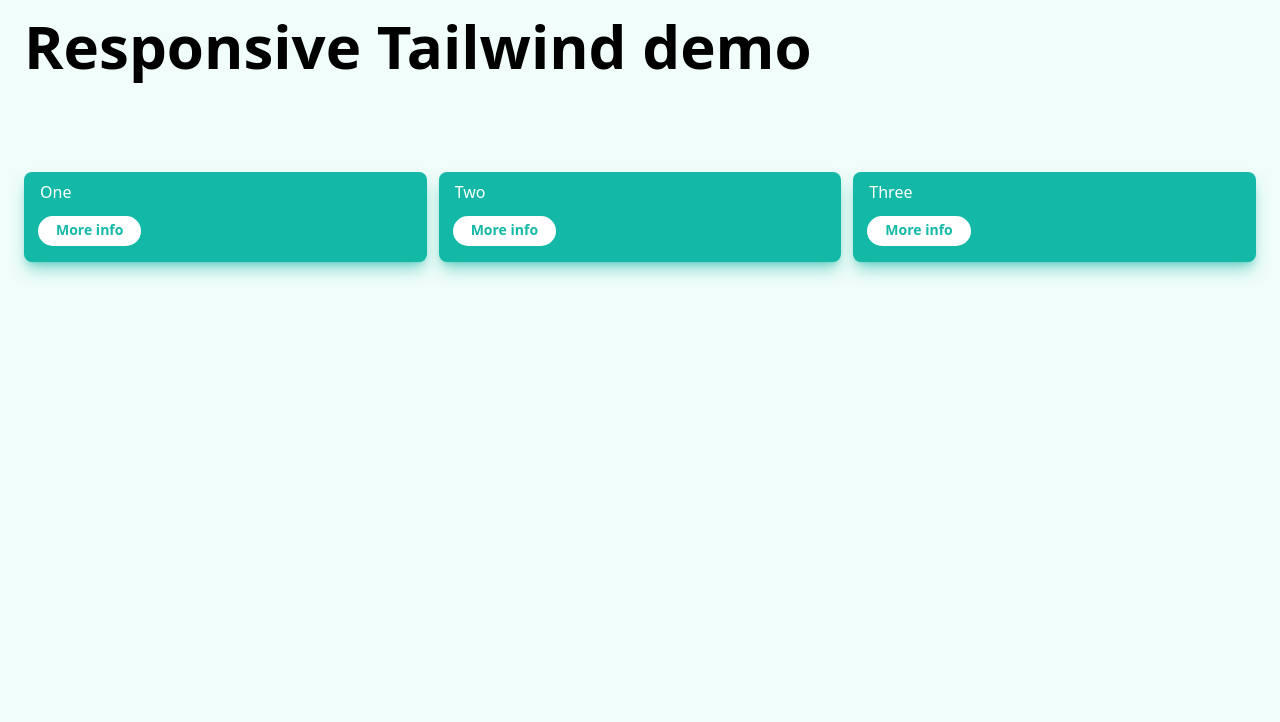
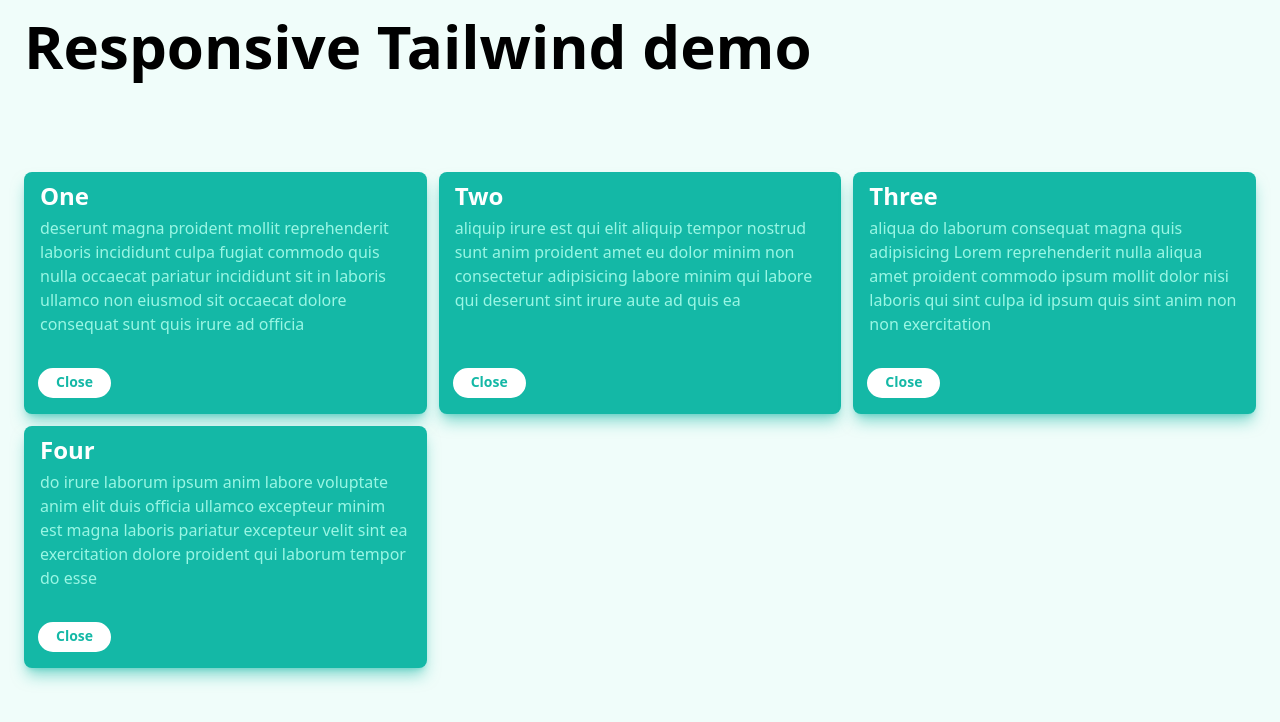
Before and after one commit to sambecker/tailwind, a Next.js app: page / in a window 1280 px wide. Shown: the top 722 px of the page. Built offline with nearby package versions, Linux system fonts and the light colour scheme.

Commit message:
Add placeholder text to boxes

```diff
--- a/components/Button.tsx
+++ b/components/Button.tsx
@@ -2,14 +2,16 @@
 import { joinClasses } from '../utility/css';
 
 interface Props {
-  onClick: () => void,
-  isDark?: boolean,
+  className?: string
+  onClick: () => void
+  isDark?: boolean
 }
 
-const ComponentName: FC<Props>= ({ onClick, isDark, children }) => {
+const ComponentName: FC<Props>= ({ className, onClick, isDark, children }) => {
   return(
     <button
       className={joinClasses([
+        className,
         'pt-0.5 pb-1 px-4 -ml-0.5 border-2',
         'text-sm font-bold select-none',
         'bg-white text-teal-500 rounded-full active:bg-teal-100 active:text-teal-600 active:shadow-lg',
--- a/package.json
+++ b/package.json
@@ -8,6 +8,7 @@
     "lint": "next lint"
   },
   "dependencies": {
+    "lorem-ipsum": "^2.0.4",
     "next": "12.0.7",
     "react": "17.0.2",
     "react-dom": "17.0.2"
--- a/pages/index.tsx
+++ b/pages/index.tsx
@@ -1,10 +1,19 @@
 import type { NextPage } from 'next'
 import Head from 'next/head'
 import { useState } from 'react'
+import { LoremIpsum } from "lorem-ipsum";
 import { joinClasses } from '../utility/css'
 import Button from '../components/Button';
 
-const INITIAL_ITEMS = ['One', 'Two', 'Three'];
+const INITIAL_ITEMS = [
+  'One',
+  'Two',
+  'Three',
+  'Four',
+].map(item => ({
+  title: item,
+  text: new LoremIpsum().generateWords(30),
+}));
 
 const TITLE = 'Responsive Tailwind demo';
 
@@ -25,18 +34,28 @@
         </h1>
 
         <div className="grid grid-cols-1 md:grid-cols-3 gap-3">
-          {items.map(item =>
+          {items.map(({ title, text }) =>
             <div
-              key={item}
+              key={title}
               className={joinClasses([
-                'text-white bg-teal-500 px-4 pt-2 pb-4 rounded-lg shadow-lg shadow-teal-500/50',
+                'flex flex-col items-start',
+                'px-4 pt-2 pb-4',
+                'text-white bg-teal-500  rounded-lg',
+                'shadow-lg shadow-teal-500/50',
               ])}
             >
-              <div className="mb-3">{item}</div>
+              <div className="mb-8 grow">
+                <h3 className="text-2xl font-bold mb-1">
+                  {title}
+                </h3>
+                <p className="text-teal-200 leading-6">
+                  {text}
+                </p>
+              </div>
               <Button
-                onClick={() => setItems(items.filter(i => i !== item))}
+                onClick={() => setItems(items.filter(i => i.title !== title))}
               >
-                More info
+                Close
               </Button>
             </div>)}
         </div>
@@ -45,7 +64,7 @@
             onClick={() => setItems(INITIAL_ITEMS)}
             isDark
           >
-            Restore
+            Restore boxes
           </Button>}
       </main>
     </>
```
Also changed, not shown: 1 other file (tests, documents, lock files or other folders).
